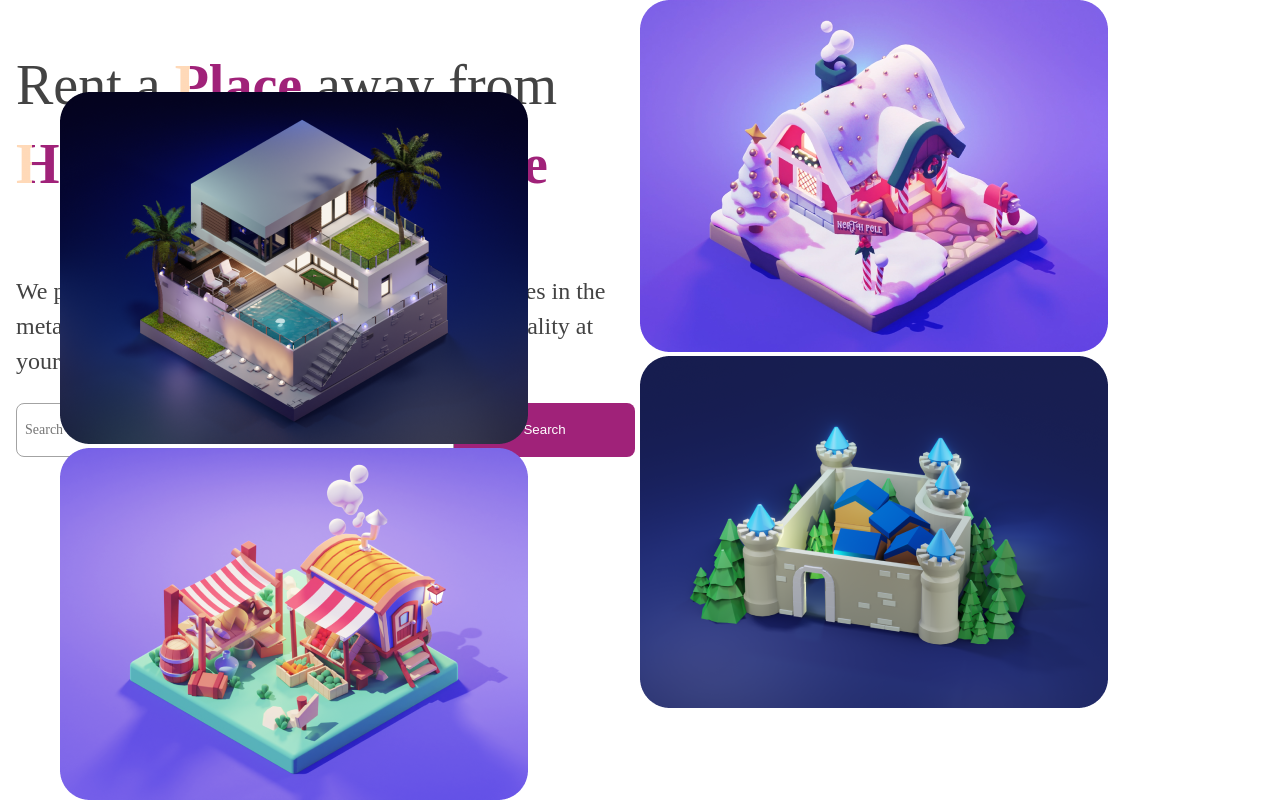
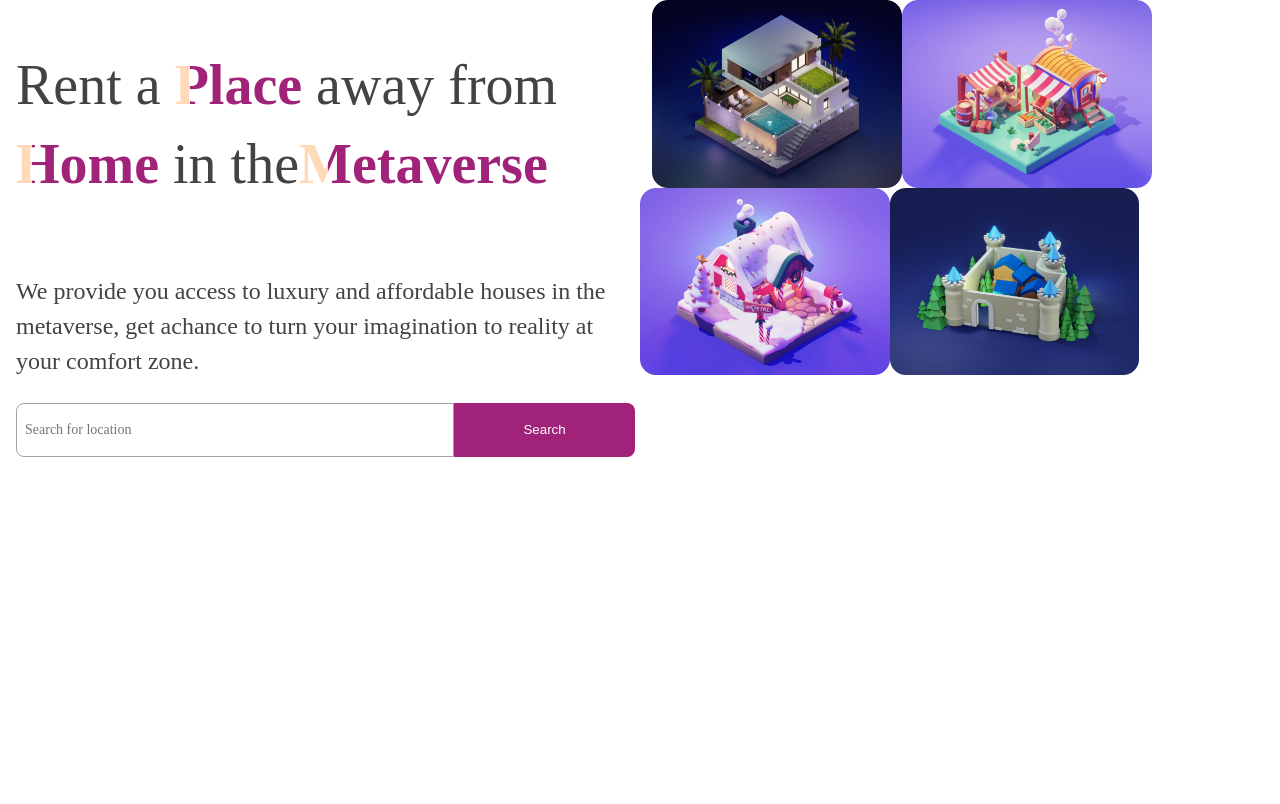
Before and after one commit to Emmanuel-Ibekwe/hng-metabnb-task, a React (Create React App) app: page / in a window 1280 px wide. Built offline with nearby package versions, Linux system fonts and the light colour scheme; a web font is replaced by a local one.

Commit message:
style: Add some styles

```diff
--- a/src/components/MainContent/MainContent.module.css
+++ b/src/components/MainContent/MainContent.module.css
@@ -86,25 +86,28 @@
 /* classes in the left-sub-section */
 
 .images-container {
-  display: flex;
+  display: block;
   padding: 0;
   position: relative;
-  width: 70%;
+  width: 350px;
 }
 
 .img-box {
-  flex-direction: column;
-  width: 46%;
-  margin: 0 2% 2% 0;
+  display: flex;
+  width: 40%;
+  padding: 0;
 }
 
 .img-box-alt {
-  position: absolute;
-  top: 92px;
-  left: 0;
-  flex-direction: column;
-  width: 46%;
-  margin: 0 2% 2% 0;
+  display: flex;
+  width: 40%;
+  padding: 0;
+  margin-left: 2%;
+}
+
+.img-box img,
+.img-box-alt img {
+  width: 100%;
 }
 
 /*
```
